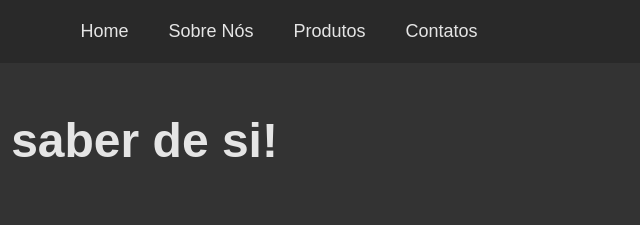
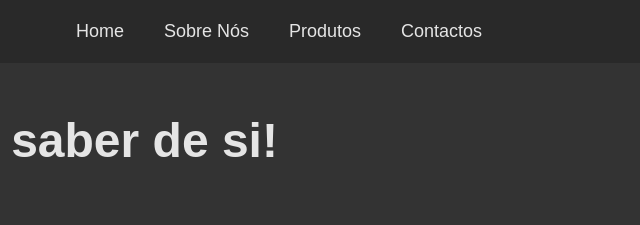
Before and after one commit to Belisarius00/trativi_proj, a plain HTML site: page contactos.html in a window 1280 px wide. Shown: the top 225 px of the page, 361-1001 px from the left. Drawn offline with Linux system fonts and the light colour scheme.

Commit message:
Update contactos.html

```diff
--- a/contactos.html
+++ b/contactos.html
@@ -16,7 +16,7 @@
             <a href="index.html">Home</a>
             <a href="sobrenos.html">Sobre Nós</a>
             <a href="produtos.html">Produtos</a>
-            <a href="contactos.html">Contatos</a>
+            <a href="contactos.html">Contactos</a>
         </div>
     </nav>
     <div class="main" style="padding: 50px;">
```
